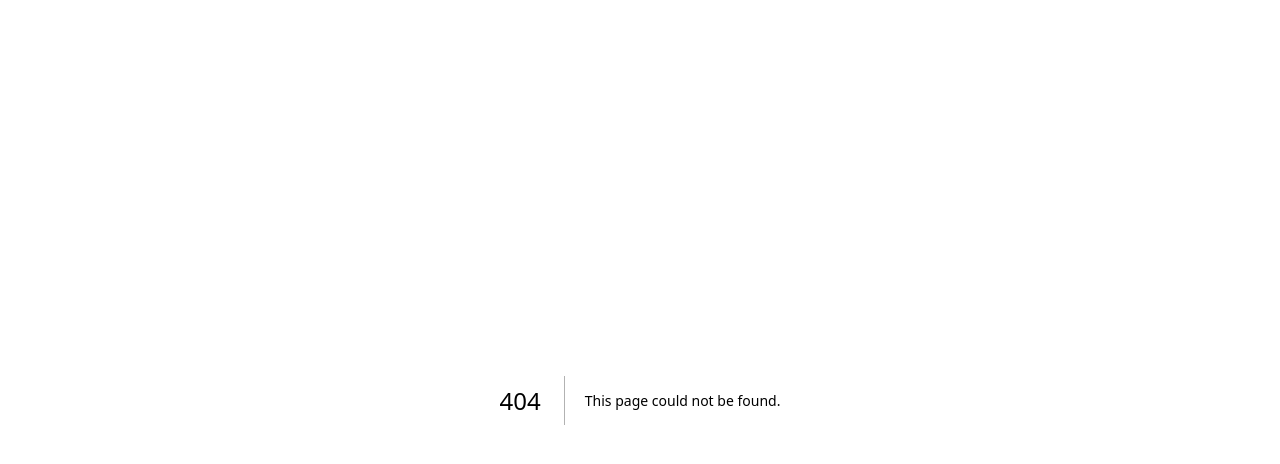
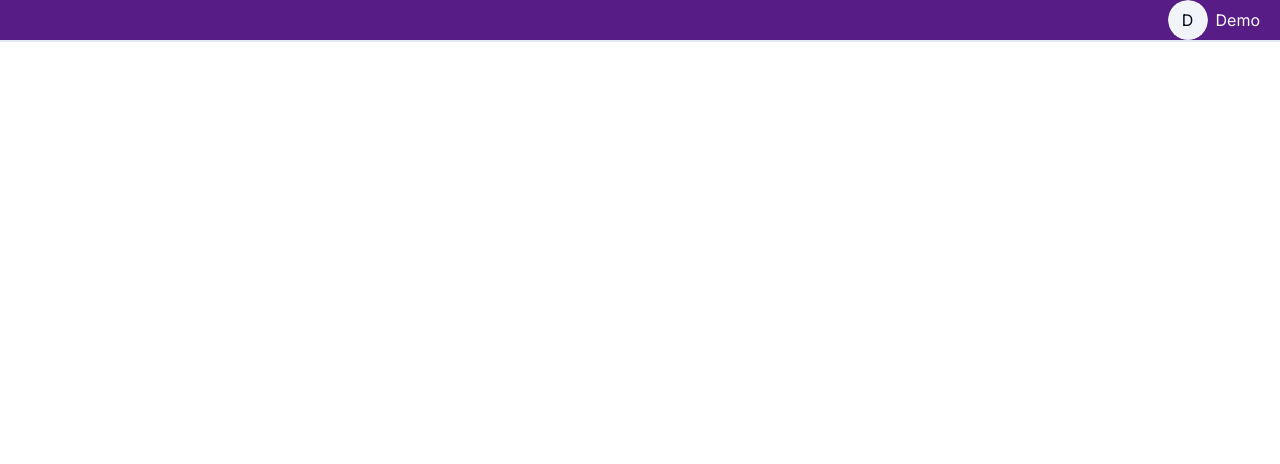
Before and after one commit to manOnTheMoon2101/weight_management, a Next.js app: page /demo in a window 1280 px wide. Before the commit this address had no page. Shown: the top 464 px of the page. Built offline with nearby package versions, Linux system fonts and the light colour scheme.

Commit message:
header to demo

```diff
--- /dev/null
+++ b/app/demo/components/title_header/Header.tsx
@@ -0,0 +1,13 @@
+import React from "react";
+import Account from "./account/account";
+const Header = () => {
+  return (
+    <div className="flex flex-row justify-end items-baseline border-b-2 bg-purple-900">
+      <div className="flex flex-row items-baseline mx-5">
+        <Account />
+      </div>
+    </div>
+  );
+};
+
+export default Header;
--- /dev/null
+++ b/app/demo/components/title_header/account/account.tsx
@@ -0,0 +1,46 @@
+"use client";
+import React from "react";
+import { useSession } from "next-auth/react";
+import { Button } from "@/components/ui/button";
+import {
+  DropdownMenu,
+  DropdownMenuContent,
+  DropdownMenuItem,
+  DropdownMenuTrigger,
+} from "@/components/ui/dropdown-menu";
+import { Avatar, AvatarFallback } from "@/components/ui/avatar";
+import { useRouter } from "next/navigation";
+import { signOut } from "next-auth/react";
+import { ModeToggle } from "@/app/components/title_header/components/theme/toggle";
+const Account = () => {
+  const router = useRouter();
+  return (
+    <div>
+      <DropdownMenu>
+        <DropdownMenuTrigger asChild>
+          <div className="flex flex-row items-baseline cursor-pointer">
+            <div className="mx-2">
+              <Avatar>
+                <AvatarFallback>D</AvatarFallback>
+              </Avatar>
+            </div>
+            <div className="text-white">Demo</div>
+          </div>
+        </DropdownMenuTrigger>
+        <DropdownMenuContent align="center">
+          <div>
+            <ModeToggle />
+            <DropdownMenuItem
+              className="bg-red-900 text-slate-50 flex flex-row justify-center  mt-5 cursor-pointer"
+              onClick={() => router.push("/login")}
+            >
+              Sign Out
+            </DropdownMenuItem>
+          </div>
+        </DropdownMenuContent>
+      </DropdownMenu>
+    </div>
+  );
+};
+
+export default Account;
--- /dev/null
+++ b/app/demo/page.tsx
@@ -0,0 +1,13 @@
+"use client";
+import Header from "../demo/components/title_header/Header";
+export default function Home(e: any) {
+  return (
+    <main>
+      <div className="mb-5">
+        <Header />
+      </div>
+      <div>
+      </div>
+    </main>
+  );
+}
--- a/app/login/page.tsx
+++ b/app/login/page.tsx
@@ -126,6 +126,12 @@ const Login = () => {
               Register?
             </Link>
           </p>
+          <p className="mt-10">
+            Don't want to create a account{" "}
+            <Link href="/demo" className="text-orange-400">
+             Demo?
+            </Link>
+          </p>
         </div>
       </div>
     </div>
```
